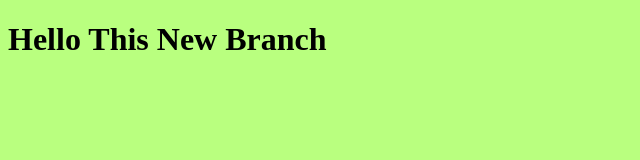
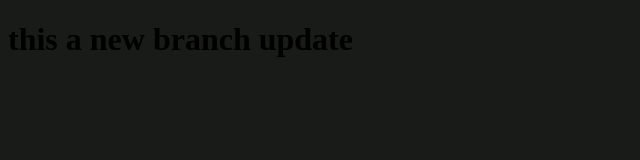
Before and after one commit to fares-code/myProjecttest, a plain HTML site: page index.html in a window 1280 px wide. Shown: the whole page, without its empty margins (0-640 px from the left). Drawn offline with Linux system fonts and the light colour scheme.

Commit message:
Test to update

```diff
--- a/index.html
+++ b/index.html
@@ -8,7 +8,7 @@
 
 </head>
 <body>
-<h1>Hello This New Branch</h1>
+<h1>this a new branch update</h1>
 
 
 
--- a/style.css
+++ b/style.css
@@ -2,5 +2,5 @@ h1{
     color: blackred;
 }
 body{
-    background-color: rgb(185, 255, 127);
+    background-color: rgb(25, 27, 24);
 }
```
